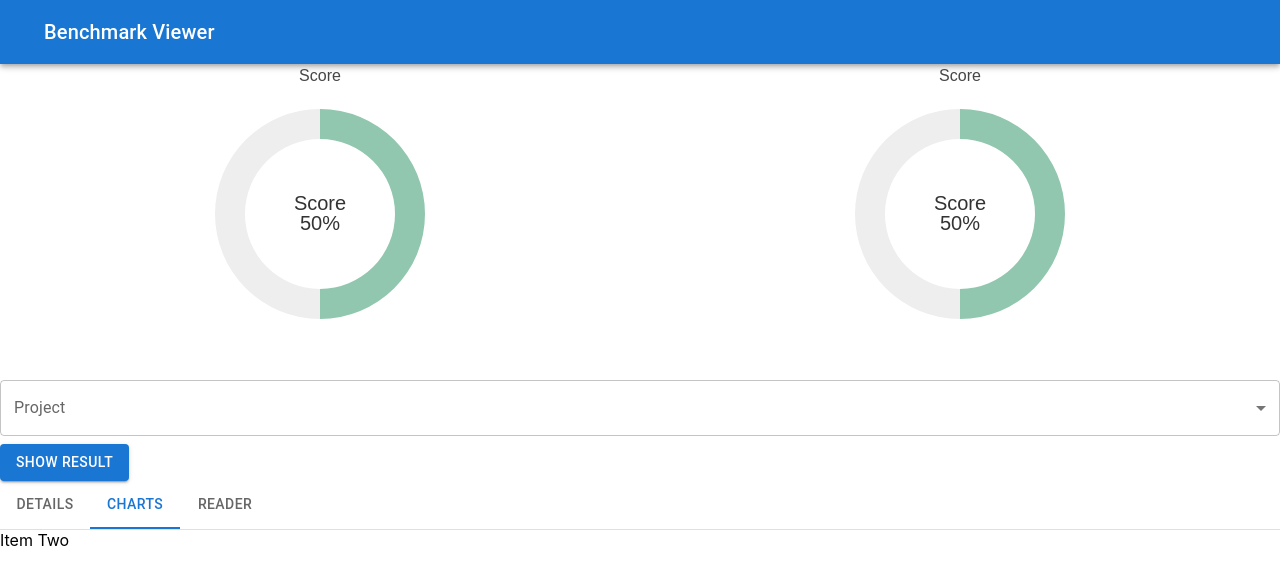
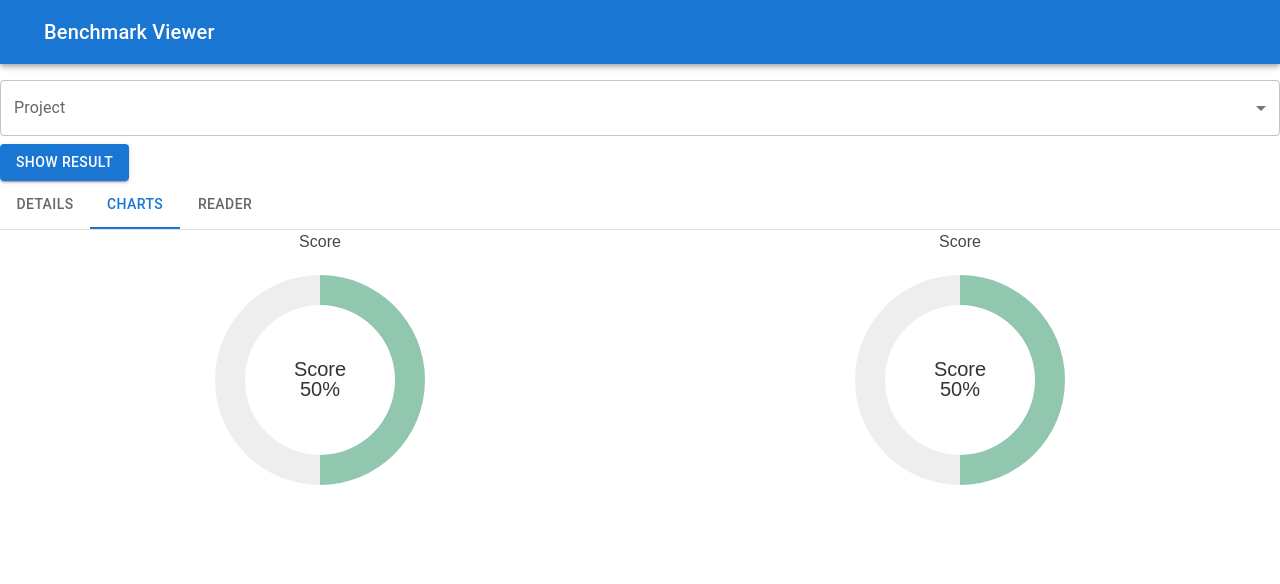
Before and after one commit to xulihang/Benchmark-Viewer, a React (Create React App) app: page / in a window 1280 px wide. Both pictures are taken after a click on the tab "CHARTS". Shown: the top 584 px of the page. Built offline with nearby package versions, Linux system fonts and the light colour scheme.

Commit message:
fix the data table not being updated problem

```diff
--- a/src/App.tsx
+++ b/src/App.tsx
@@ -41,11 +41,6 @@ function App() {
 
     <div>
       <ButtonAppBar/>
-      <div style={{display:"flex"}}>
-      <ScorePie chartId="Score" score={50} style={{ height: '300px', width: '50%' }}/>
-      <ScorePie chartId="Score" score={50} style={{ height: '300px', width: '50%' }}/>
-      </div>
-
       <FormControl fullWidth margin="normal">
         <InputLabel id="demo-simple-select-label">Project</InputLabel>
         <Select
--- /dev/null
+++ b/src/Charts.tsx
@@ -0,0 +1,10 @@
+import ScorePie from "./ScorePie";
+
+export default function Charts(props:any){
+  return (
+    <div style={{display:"flex"}}>
+      <ScorePie chartId="Score" score={50} style={{ height: '300px', width: '50%' }}/>
+      <ScorePie chartId="Score" score={50} style={{ height: '300px', width: '50%' }}/>
+    </div>
+  )
+}
--- a/src/DataTable.tsx
+++ b/src/DataTable.tsx
@@ -2,8 +2,12 @@ import React from "react";
 import { useState } from "react";
 
 export default function DataTable(props:any){
-    const [rows] = useState<any[]>(props.rows);
-    const [engines] = useState<any[]>(props.engines);
+    const [rows, setRows] = useState<any[]>([]);
+    const [engines, setEngines] = useState<any[]>([]);
+    React.useEffect(() => {
+        setRows(props.rows);
+        setEngines(props.engines);
+      }, [props.rows,props.engines]);
 
     const getImageURLFromName = (name:String) => {
         return './projects/' + props.project + '/' + name;
--- a/src/NavTabs.tsx
+++ b/src/NavTabs.tsx
@@ -6,6 +6,7 @@ import Box from '@mui/material/Box';
 import { useState } from 'react';
 import axios from 'axios';
 import DataTable from './DataTable';
+import Charts from './Charts';
 const Diff = require("diff");
 
 interface TabPanelProps {
@@ -140,7 +141,7 @@ export default function NavTabs(props:any) {
         <DataTable engines={engines} rows={rows}/>
       </TabPanel>
       <TabPanel value={value} index={1}>
-        Item Two
+        <Charts/>
       </TabPanel>
       <TabPanel value={value} index={2}>
         Item Three
```
